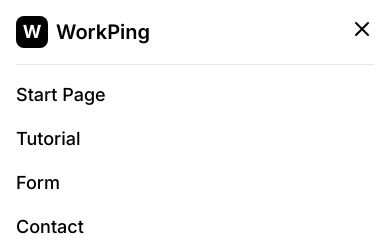
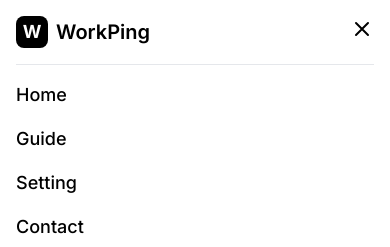
Before and after one commit to creation22/workPing, a React (Vite) app: page / in a window 390 px wide. Both pictures are taken after a click on the button 362 px from the left and 29 px from the top of the page. Shown: the top 247 px of the page. Built offline with nearby package versions, Linux system fonts and the light colour scheme; no server answers.

Commit message:
navbar updated

```diff
--- a/src/components/main/Navbar.jsx
+++ b/src/components/main/Navbar.jsx
@@ -75,21 +75,21 @@ const Navbar = () => {
                 className="text-lg font-medium text-black hover:text-gray-600 transition-colors duration-200"
                 onClick={() => setIsMobileMenuOpen(false)}
               >
-                Start Page
+                Home
               </a>
               <a
                 href="#tut"
                 className="text-lg font-medium text-black hover:text-gray-600 transition-colors duration-200"
                 onClick={() => setIsMobileMenuOpen(false)}
               >
-                Tutorial
+                Guide
               </a>
               <a
                 href="#form"
                 className="text-lg font-medium text-black hover:text-gray-600 transition-colors duration-200"
                 onClick={() => setIsMobileMenuOpen(false)}
               >
-                Form
+                Setting
               </a>
               <a
                 href="#footer"
```
